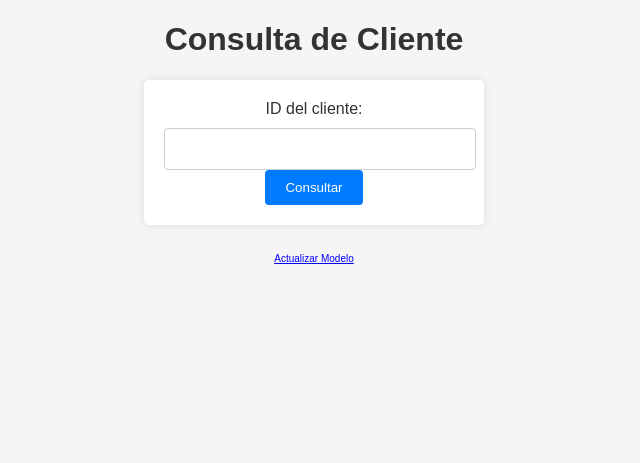
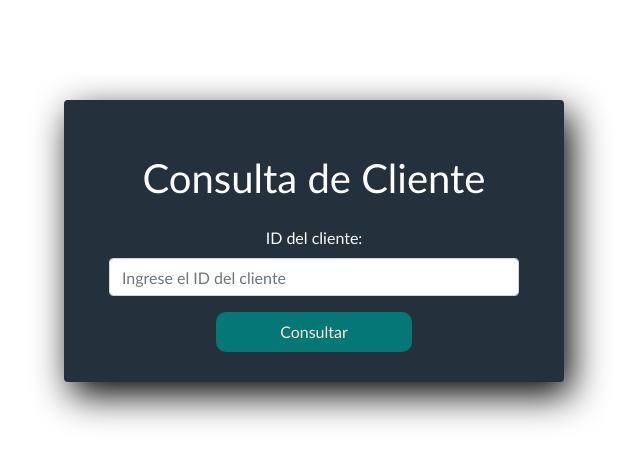
Before and after one commit to ijlm/proyecto-u, a FastAPI app: page / in a window 1280 px wide. Shown: the top 463 px of the page, without its empty margins (326-966 px from the left). Run offline with FastAPI, Linux system fonts and the light colour scheme; some libraries are stand-ins or nearby versions.

Commit message:
se agrega estilos

```diff
--- a/main.py
+++ b/main.py
@@ -136,6 +136,6 @@ async def index(request: Request):
     return templates.TemplateResponse("index.html", {"request": request})
 
 
-#if __name__ == "__main__":
-#    import uvicorn
-#    uvicorn.run(app, host="127.0.0.1", port=8000)
+if __name__ == "__main__":
+    import uvicorn
+    uvicorn.run(app, host="127.0.0.1", port=8000)
--- a/static/styles.css
+++ b/static/styles.css
@@ -1,111 +1,132 @@
-/* Estilo para el contenedor de la tabla */
-.table-container {
-    margin: 0 auto; /* Centro horizontalmente */
-    max-width: 400px; /* Ancho máximo del contenedor */
-    padding: 10px; /* Espaciado interno */
-    background-color: #fff; /* Color de fondo */
-    border: 1px solid #ccc; /* Borde */
-    border-radius: 4px; /* Bordes redondeados */
-    box-shadow: 0 0 10px rgba(0, 0, 0, 0.1); /* Sombra */
+
+
+.form-consult {
+    width: 500px;
+    background: #24303c;
+    padding: 30px;
+    margin: auto;
+    margin-top:  100px;
+    border-radius: 4px;
+    font-family: 'calibri';
+    color: white;
+    text-align:  center;
+    box-shadow: 7px 13px 37px #000;
 }
 
-/* Estilo para la tabla */
-.table-container table {
+.result-client {
+    width: 500px;
+    background: #24303c;
+    padding: 10px;
+    margin: auto;
+    margin-top:  100px;
+    border-radius: 4px;
+    font-family: 'calibri';
+    color: white;
+    text-align:  center;
+    box-shadow: 7px 13px 37px #000;
+    margin-top: 10px;
+}
+
+.client-preferences {
+    width: 500px;
+    background: #24303c;
+    padding: 30px;
+    margin: auto;
+    margin-top:  100px;
+    border-radius: 4px;
+    font-family: 'calibri';
+    color: white;
+    text-align:  center;
+    box-shadow: 7px 13px 37px #000;
+    margin-top: 40px;
+}
+
+.new-client {
+    width: 500px;
+    background: #24303c;
+    padding: 30px;
+    margin: auto;
+    margin-top:  100px;
+    border-radius: 4px;
+    font-family: 'calibri';
+    color: white;
+    text-align:  center;
+    box-shadow: 5px 13px 37px #000;
+    margin-top: 40px;
+}
+
+.btn-lb2{
     width: 100%;
-    border-collapse: collapse; /* Colapsar bordes de la tabla */
+    display: flex;
+    justify-content:center;
+}
+
+
+.btn-lb2 button{
+    flex-basis: 48%;
+    font-size: 16px;
+    background-color: rgb(6, 119, 119);
+    color: antiquewhite;
+    height: 40px;
+    border-radius: 10px;
+    outline: 0;
+    border: 0;
+    cursor: pointer;
+    transition: background 2s;
+}
+
+.btn-lbl{
+    width: 100%;
+    display: flex;
+    justify-content: space-between;
+   }
+
+.btn-lbl button{
+    flex-basis: 48%;
+    font-size: 16px;
+    background-color: rgb(6, 119, 119);
+    color: antiquewhite;
+    height: 40px;
+    border-radius: 10px;
+    outline: 0;
+    border: 0;
+    cursor: pointer;
+    transition: background 1s;
+}
+
+.new-order {
+    width: 500px;
+    background: #24303c;
+    padding: 30px;
+    margin: auto;
+    margin-top:  100px;
+    border-radius: 4px;
+    font-family: 'calibri';
+    color: white;
+    text-align:  center;
+    box-shadow: 7px 13px 37px #000;
+    margin-top: 40px;
+}
+
+.new-order p {
+    height: 40px;
+    text-align:  center;
+    font-size: 22px;
+    line-height: 40px;
+}
+
+.hidden {
+    display: none;
 }
 
 /* Estilo para las celdas de la tabla */
 .table-container table td, .table-container table th {
     border: 1px solid #ccc; /* Borde de las celdas */
     padding: 8px; /* Espaciado interno */
-    text-align: left; /* Alineación del texto en las celdas */
+    text-align: center; /* Alineación del texto en las celdas */
 }
 
-/* Estilo para los encabezados de la tabla */
-.table-container table th {
-    background-color: #f5f5f5; /* Fondo del encabezado */
-    font-weight: bold; /* Negrita en el encabezado */
+.table-container table {
+    margin: 0 auto;
+    width: 100%;
 }
-
-/* Resto de tus estilos CSS */
-body {
-    font-family: Arial, sans-serif;
-    text-align: center;
-    background-color: #f5f5f5;
-    margin: 0;
-    padding: 0;
-}
-
-h1 {
-    color: #333;
-}
-
-#ClienteRequestForm {
-    max-width: 300px;
-    margin: 0 auto;
-    padding: 20px;
-    background-color: #fff;
-    border-radius: 5px;
-    box-shadow: 0 0 10px rgba(0, 0, 0, 0.1);
-}
-
-#actualizarModelo {
-    cursor: pointer;
-    text-decoration: underline;
-    color: blue;
-    font-size: 8px;
-}
-
-label {
-    display: block;
-    margin-bottom: 10px;
-    color: #333;
-}
-
-input[type="text"] {
-    width: 100%;
-    height: 30px;
-    border: 1px solid #ccc;
-    border-radius: 4px;
-    font-size: 16px;
-    color: #333;
-    padding: 5px;
-}
-
-button {
-    background-color: #007bff;
-    color: #fff;
-    border: none;
-    padding: 10px 20px;
-    border-radius: 4px;
-    cursor: pointer;
-}
-
-h2 {
-    color: #333;
-}
-
-.hidden {
-    display: none;
-}
-
-#nueva_preferencia {
-    width: 200px;
-    height: 60px;
-    border: 1px solid #ccc;
-    border-radius: 4px;
-    font-size: 16px;
-    color: #333;
-    padding: 5px;
-}
-
-#registro_preferencia {
-    width: 200px;
-    height: 60px;
-    border: 1px solid #ccc;
-    border-radius: 4px;
-    font-size: 16px;
-    color: #333;
-    padding: 5px;
-}
--- a/templates/index.html
+++ b/templates/index.html
@@ -1,54 +1,79 @@
 <!DOCTYPE html>
-<html>
+<html lang="es">
 <head>
+    <meta charset="UTF-8">
+
         <title>Consulta de Cliente</title>
         <script src="https://code.jquery.com/jquery-3.6.0.min.js"></script>
+        <script src="https://cdn.jsdelivr.net/npm/sweetalert2@11"></script>
+        <link rel="stylesheet" href="https://maxcdn.bootstrapcdn.com/bootstrap/4.5.2/css/bootstrap.min.css">
         <script src="https://cdn.jsdelivr.net/npm/chart.js"></script>
         <link rel="stylesheet" type="text/css" href="../static/styles.css"> <!-- Enlaza el archivo CSS externo -->
+
 </head>
 <body>
+    <section class="form-consult">
+        <div class="container">
+            <h1 class="mt-4">Consulta de Cliente</h1>
+            <form id="ClienteRequestForm" class="mt-4">
+                <div class="form-group">
+                    <label for="client_id">ID del cliente:</label>
+                    <input type="text" class="form-control" id="client_id" placeholder="Ingrese el ID del cliente" name="client_id" required minlength="1" maxlength="15">
+                </div>
+                <div class="btn-lb2">
+                    <button type="button" onclick="consultarCliente()">Consultar</button>
+                </div>
+            </form>
+        </div>
+    </section>
 
-    <h1>Consulta de Cliente</h1>
+    <br>
+    <section id="existe_cliente" class="result-client hidden">
+        <div>
+            <h3>Nombre cliente: <span id="nombre_cliente"></span></h3>
+        </div>
+    </section>
+    <section id="consultar_cliente" class="client-preferences hidden">
+        <div>
+            <h3>Preferencias cliente:<br> <span id="preferencias_cliente"></span></h3>
+        </div>
+    </section>
+    <section id="nuevo_cliente" class="new-client hidden">
+        <div>
             <form id="ClienteRequestForm">
-        <label for="client_id">ID del cliente:</label>
-        <input type="text" id="client_id" name="client_id" required>
+                <h3>Registrar Nuevo cliente</h3>
+                <input class="form-control" type="text" required min="3" maxlength="20" id="nuevo_nombre_cliente" name="nuevo_nombre_cliente" placeholder="Ingrese el Nombre del cliente">
+                <h3>Preferencias</h3>
+                <input class="form-control" type="text" required id="registro_preferencia" name="registro_preferencia" placeholder="Ingrese las preferencias del cliente">
                 <br>
-        <button type="button" onclick="consultarCliente()">Consultar</button>
-    </form>
-    <br>
-    <div id="existe_cliente" class="hidden">
-        <h2>Nombre cliente: <span id="nombre_cliente"></span></h2>
+                <div class="btn-lbl">
+                    <button type="button" id="formulario_nueo_cliente" onclick="RegistraCliente()">Registrar</button>
+                    <button type="button" id="limpiar_nueva_preferencia">Limpiar</button>
                 </div>
-    <div id="consultar_cliente" class="hidden">
-        <p>Preferencias cliente:<br> <span id="preferencias_cliente"></span></p>
+                <div id="registroClienteOK" class="alert alert-primary hidden" role="alert">
+                       Registro Exitoso
                 </div>
 
-    <div id="nuevo_cliente" class="hidden">
-        <form id="ClienteRequestForm">
-            <label >Registrar Nuevo cliente</label>
-            <label >Nombre:</label>
-            <input type="text" id="nuevo_nombre_cliente" name="nuevo_nombre_cliente">
-            <label >Preferencias:</label>
-            <input type="text" id="registro_preferencia" name="registro_preferencia">
-            <br>
-            <button type="button" id="formulario_nueo_cliente" onclick="RegistraCliente()">Registrar</button>
-            <button type="button" id="limpiar_nueva_preferencia">Limpiar</button>
             </form>
         </div>
-
-    <div id="nuevas_preferencias" class="hidden">
+    </section>
+    <section id="nuevas_preferencias" class="new-order hidden">
+        <div>
             <h3>Registrar Nuevo Pedido:</h3>
-        <input type="text" id="nueva_preferencia" name="nueva_preferencia">
+            <input type="text" class="form-control"  id="nueva_preferencia" name="nueva_preferencia" placeholder="Ingrese el Pedido del cliente">
             <br>
+            <div class="btn-lbl">
                 <button type="button" id="formulario_nuevas_preferencias" onclick="registraPreferencia()">Registrar</button>
                 <button type="button" id="limpiar_nueva_preferencia2">Limpiar</button>
             </div>
+        </div>
 
     <p id="salida_registro2" class="hidden">Registro:<span></span></p>
-    <p id="actualizarModelo" style="cursor: pointer; text-decoration: underline; color: blue; font-size: 10px; "  onclick="pedirClaveYActualizarModelo()">Actualizar Modelo</p>
-
+    <p id="actualizarModelo" style="cursor: pointer; text-decoration: underline; color: rgb(201, 201, 221); font-size: 15px; "  onclick="pedirClaveYActualizarModelo()">Actualizar Modelo</p>
+    </section >
 
     <script>
+
         document.addEventListener("DOMContentLoaded", function() {
             document.getElementById("limpiar_nueva_preferencia2").addEventListener("click", function() {
                 document.getElementById("nueva_preferencia").value = "";
@@ -189,18 +214,35 @@
                     $("#salida_registro2").removeClass("hidden");
                     $("#existe_cliente").addClass("hidden"); // Ocultar el nombre del cliente
                     $("#consultar_cliente").addClass("hidden"); // Ocultar las preferencias del cliente
-                    $("#nuevas_preferencias").addClass("hidden"); // Ocultar nuevs prefere
+                    //$("#nuevas_preferencias").addClass("hidden"); // Ocultar nuevs prefere
                     $("#preferencias_cliente").text(""); // Limpiar el contenido de las preferencias
                     $("#nueva_preferencia").text("");
                     $("#salida_registro2").text(data.salida);
                     $("#nuevo_cliente").addClass("hidden");
+                    Swal.fire({
+                        title: "Registro Exitoso",
+                        icon: "success",
+                        text: "Nueva preferencia se registró con éxito.",
+                        confirmButtonText: "OK"
+                    });
                 } else {
                     $("#salida_registro2").addClass("hidden");
                     $("#nuevo_cliente").addClass("hidden");
+                    Swal.fire({
+                        title: "Registro Exitoso",
+                        icon: "error",
+                        text: "Error al registrar preferencia.",
+                        confirmButtonText: "OK"
+                    });
                 }
             })
             .catch(error => {
-                alert("Ocurrió un error al registrar la preferencia.");
+                Swal.fire({
+                        title: "Registro Exitoso",
+                        icon: "error",
+                        text: "Error al registrar preferencia.",
+                        confirmButtonText: "OK"
+                    });
             });
         }
 
@@ -226,13 +268,26 @@
                     $("#nueva_preferencia").text("");
                     $("#salida_registro2").text(data.salida);
                     $("#nuevo_cliente").addClass("hidden");
+                    Swal.fire({
+                        title: "Registro Exitoso",
+                        icon: "success",
+                        text: "El cliente se registró con éxito.",
+                        confirmButtonText: "OK"
+                    });
+
+
                 } else {
                     $("#salida_registro2").addClass("hidden");
                     $("#nuevo_cliente").addClass("hidden");
                 }
             })
             .catch(error => {
-                alert("Ocurrió un error al registrar la preferencia.");
+                Swal.fire({
+                        title: "Registro Exitoso",
+                        icon: "error",
+                        text: "Se presento un Error en el Registro.",
+                        confirmButtonText: "OK"
+                    });
             });
         }
 
```
Lines whose indentation alone changed are shown as unchanged.
